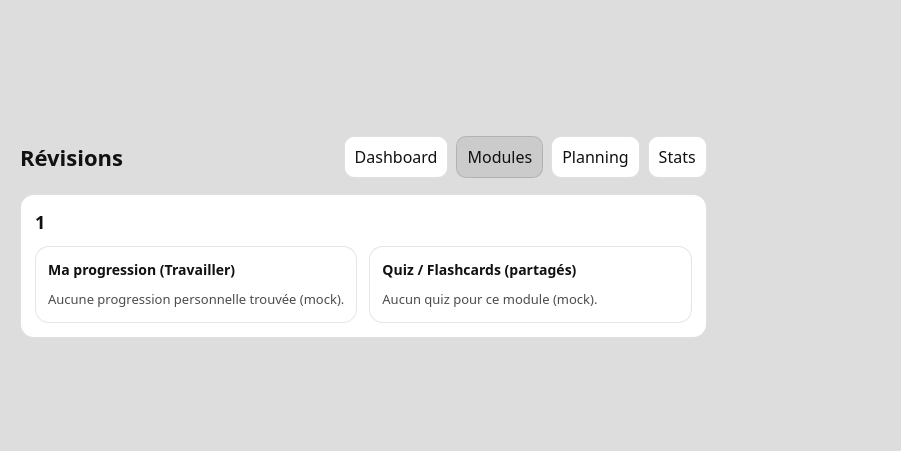
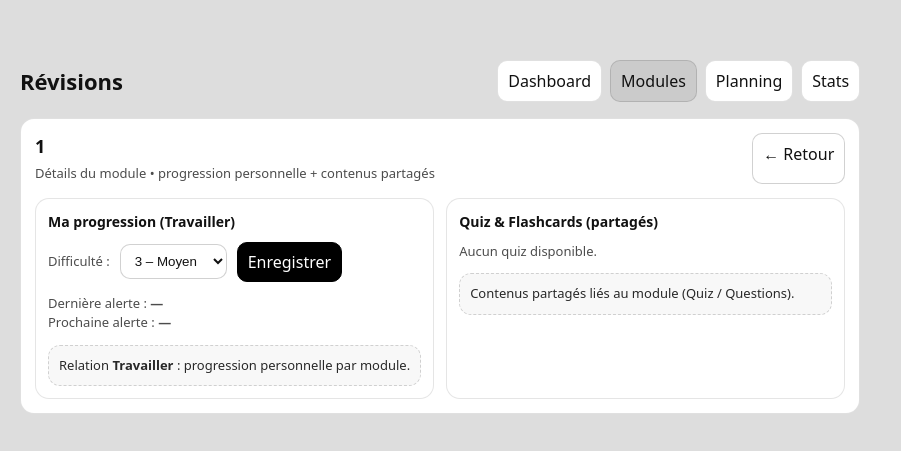
Before and after one commit to Rrogalaxy/MA-Metier_outil_de_revision, a React (Vite) app: page /modules/1 in a window 1280 px wide. Shown: the part 163-614 px from the top of the page, without its empty margins (0-901 px from the left). Built offline with nearby package versions, Linux system fonts and the light colour scheme.

Commit message:
mini correctifs des erreurs

```diff
--- a/src/pages/ModuleDetailPage.tsx
+++ b/src/pages/ModuleDetailPage.tsx
@@ -1,73 +1,288 @@
-import React, { useEffect, useMemo, useState } from "react";
+import {    useEffect, useMemo, useState, type CSSProperties} from "react";
 import { Link, useParams } from "react-router-dom";
-import { listMyModules } from "../services/modules.service";
+import { listMyModules, upsertMyModule } from "../services/modules.service";
 import { listQuizzesByModule } from "../services/quiz.service";
 import type { Quiz, UserModule } from "../types";
 
+/* utils */
+function addDaysISO(days: number) {
+    const d = new Date();
+    d.setDate(d.getDate() + days);
+    return d.toISOString().slice(0, 10);
+}
+
+// règle simple (POC crédible)
+function nextAlertDaysFromDifficulty(difficulty: number) {
+    const map: Record<number, number> = { 1: 7, 2: 5, 3: 3, 4: 2, 5: 1 };
+    return map[Math.max(1, Math.min(5, difficulty))] ?? 3;
+}
+
 export default function ModuleDetailPage() {
     const { moduleNom } = useParams();
-    const decoded = useMemo(() => decodeURIComponent(moduleNom ?? ""), [moduleNom]);
+
+    const decodedModule = useMemo(
+        () => decodeURIComponent(moduleNom ?? ""),
+        [moduleNom]
+    );
 
     const [myModule, setMyModule] = useState<UserModule | null>(null);
     const [quizzes, setQuizzes] = useState<Quiz[]>([]);
+    const [loading, setLoading] = useState(true);
+
+    const [difficulty, setDifficulty] = useState<number>(3);
+    const [saving, setSaving] = useState(false);
+    const [saveMsg, setSaveMsg] = useState<string | null>(null);
 
     useEffect(() => {
-        if (!decoded) return;
+        let cancelled = false;
 
-        listMyModules().then((list) => {
-            setMyModule(list.find((m) => m.moduleNom === decoded) ?? null);
+        async function load() {
+            if (!decodedModule) return;
+
+            setLoading(true);
+            setSaveMsg(null);
+
+            const [mods, qs] = await Promise.all([
+                listMyModules(),
+                listQuizzesByModule(decodedModule),
+            ]);
+
+            if (cancelled) return;
+
+            const mine = mods.find(m => m.moduleNom === decodedModule) ?? null;
+            setMyModule(mine);
+            setQuizzes(qs);
+            setDifficulty(mine?.difficulte ?? 3);
+
+            setLoading(false);
+        }
+
+        void load();
+        return () => {
+            cancelled = true;
+        };
+    }, [decodedModule]);
+
+    async function saveDifficulty() {
+        if (!decodedModule) return;
+
+        setSaving(true);
+        setSaveMsg(null);
+
+        try {
+            const today = new Date().toISOString().slice(0, 10);
+            const nextDays = nextAlertDaysFromDifficulty(difficulty);
+
+            const saved = await upsertMyModule({
+                moduleNom: decodedModule,
+                difficulte: difficulty,
+                derniereAlerte: today,
+                prochaineAlerte: addDaysISO(nextDays),
             });
 
-        listQuizzesByModule(decoded).then(setQuizzes);
-    }, [decoded]);
+            setMyModule(saved);
+            setSaveMsg("Progression enregistrée.");
+        } catch {
+            setSaveMsg("Erreur lors de l’enregistrement.");
+        } finally {
+            setSaving(false);
+            setTimeout(() => setSaveMsg(null), 2500);
+        }
+    }
 
-    if (!decoded) return <div style={muted}>Module introuvable.</div>;
+    if (!decodedModule) {
+        return (
+            <section style={card}>
+                <h2 style={h2}>Module introuvable</h2>
+            </section>
+        );
+    }
 
     return (
         <section style={card}>
-            <h2 style={h2}>{decoded}</h2>
+            <div style={headerRow}>
+                <div>
+                    <h2 style={{ ...h2, marginBottom: 4 }}>{decodedModule}</h2>
+                    <div style={muted}>
+                        Détails du module • progression personnelle + contenus partagés
+                    </div>
+                </div>
 
-            <div style={{ display: "grid", gridTemplateColumns: "1fr 1fr", gap: 12 }}>
+                <Link to="/modules" style={btnLink}>
+                    ← Retour
+                </Link>
+            </div>
+
+            {loading ? (
+                <div style={{ marginTop: 12, ...muted }}>Chargement…</div>
+            ) : (
+                <div style={grid}>
+                    {/* PROGRESSION */}
                     <div style={subCard}>
                         <h3 style={h3}>Ma progression (Travailler)</h3>
-                    {myModule ? (
-                        <>
-                            <div style={muted}>Difficulté: <b>{myModule.difficulte}</b></div>
-                            <div style={muted}>Dernière alerte: {myModule.derniereAlerte ?? "—"}</div>
-                            <div style={muted}>Prochaine alerte: {myModule.prochaineAlerte ?? "—"}</div>
-                        </>
-                    ) : (
-                        <div style={muted}>Aucune progression personnelle trouvée (mock).</div>
-                    )}
+
+                        <div style={rowWrap}>
+                            <label style={muted}>Difficulté :</label>
+
+                            <select
+                                value={difficulty}
+                                onChange={e => setDifficulty(Number(e.target.value))}
+                                style={select}
+                            >
+                                <option value={1}>1 – Facile</option>
+                                <option value={2}>2</option>
+                                <option value={3}>3 – Moyen</option>
+                                <option value={4}>4</option>
+                                <option value={5}>5 – Difficile</option>
+                            </select>
+
+                            <button
+                                onClick={() => void saveDifficulty()}
+                                style={btnPrimary}
+                                disabled={saving}
+                            >
+                                {saving ? "Enregistrement…" : "Enregistrer"}
+                            </button>
                         </div>
 
+                        {saveMsg && <div style={{ marginTop: 10, ...muted }}>{saveMsg}</div>}
+
+                        <div style={{ marginTop: 12 }}>
+                            <div style={muted}>
+                                Dernière alerte : <b>{myModule?.derniereAlerte ?? "—"}</b>
+                            </div>
+                            <div style={muted}>
+                                Prochaine alerte : <b>{myModule?.prochaineAlerte ?? "—"}</b>
+                            </div>
+                        </div>
+
+                        <div style={{ marginTop: 12, ...note }}>
+                            Relation <b>Travailler</b> : progression personnelle par module.
+                        </div>
+                    </div>
+
+                    {/* QUIZ */}
                     <div style={subCard}>
-                    <h3 style={h3}>Quiz / Flashcards (partagés)</h3>
+                        <h3 style={h3}>Quiz & Flashcards (partagés)</h3>
+
                         {quizzes.length === 0 ? (
-                        <div style={muted}>Aucun quiz pour ce module (mock).</div>
+                            <div style={muted}>Aucun quiz disponible.</div>
                         ) : (
                             <div style={{ display: "flex", flexDirection: "column", gap: 8 }}>
-                            {quizzes.map((q) => (
+                                {quizzes.map(q => (
                                     <div key={q.numeroQuiz} style={row}>
                                         <div style={{ flex: 1 }}>
-                                        <div style={{ fontWeight: 700 }}>{q.nomQuiz}</div>
-                                        <div style={muted}>{q.type} • créé le {q.dateCreation}</div>
+                                            <div style={{ fontWeight: 800 }}>{q.nomQuiz}</div>
+                                            <div style={muted}>
+                                                Type : {q.type} • Créé le {q.dateCreation}
                                             </div>
-                                    <Link to={`/quiz/${q.numeroQuiz}`} style={btn}>Ouvrir</Link>
+                                        </div>
+
+                                        <Link to={`/quiz/${q.numeroQuiz}`} style={btn}>
+                                            Ouvrir
+                                        </Link>
                                     </div>
                                 ))}
                             </div>
                         )}
+
+                        <div style={{ marginTop: 12, ...note }}>
+                            Contenus partagés liés au module (Quiz / Questions).
                         </div>
                     </div>
+                </div>
+            )}
         </section>
     );
 }
 
-const card: React.CSSProperties = { border: "1px solid rgba(0,0,0,0.12)", borderRadius: 14, padding: 14, background: "white" };
-const subCard: React.CSSProperties = { border: "1px solid rgba(0,0,0,0.10)", borderRadius: 14, padding: 12, background: "white" };
-const row: React.CSSProperties = { display: "flex", gap: 10, alignItems: "center", padding: "10px 0", borderBottom: "1px solid rgba(0,0,0,0.08)" };
-const h2: React.CSSProperties = { margin: "0 0 10px 0", fontSize: 18 };
-const h3: React.CSSProperties = { margin: "0 0 10px 0", fontSize: 14 };
-const muted: React.CSSProperties = { opacity: 0.75, fontSize: 13 };
-const btn: React.CSSProperties = { padding: "8px 10px", borderRadius: 10, border: "1px solid rgba(0,0,0,0.18)", background: "white", color: "#111", textDecoration: "none" };
+/* =======================
+   STYLES
+   ======================= */
+
+const card: CSSProperties = {
+    border: "1px solid rgba(0,0,0,0.12)",
+    borderRadius: 14,
+    padding: 14,
+    background: "white",
+};
+
+const subCard: CSSProperties = {
+    border: "1px solid rgba(0,0,0,0.10)",
+    borderRadius: 14,
+    padding: 12,
+    background: "white",
+};
+
+const headerRow: CSSProperties = {
+    display: "flex",
+    justifyContent: "space-between",
+    gap: 12,
+    flexWrap: "wrap",
+};
+
+const grid: CSSProperties = {
+    marginTop: 14,
+    display: "grid",
+    gridTemplateColumns: "1fr 1fr",
+    gap: 12,
+};
+
+const row: CSSProperties = {
+    display: "flex",
+    gap: 10,
+    alignItems: "center",
+    padding: "10px 0",
+    borderBottom: "1px solid rgba(0,0,0,0.08)",
+};
+
+const rowWrap: CSSProperties = {
+    display: "flex",
+    alignItems: "center",
+    gap: 10,
+    flexWrap: "wrap",
+};
+
+const h2: CSSProperties = { margin: "0 0 10px 0", fontSize: 18 };
+const h3: CSSProperties = { margin: "0 0 10px 0", fontSize: 14 };
+const muted: CSSProperties = { opacity: 0.75, fontSize: 13 };
+
+const note: CSSProperties = {
+    border: "1px dashed rgba(0,0,0,0.18)",
+    borderRadius: 12,
+    padding: 10,
+    fontSize: 13,
+    opacity: 0.9,
+    background: "rgba(0,0,0,0.03)",
+};
+
+const btn: CSSProperties = {
+    padding: "8px 10px",
+    borderRadius: 10,
+    border: "1px solid rgba(0,0,0,0.18)",
+    background: "white",
+    color: "#111",
+    cursor: "pointer",
+    textDecoration: "none",
+};
+
+const btnPrimary: CSSProperties = {
+    ...btn,
+    background: "black",
+    color: "white",
+    border: "1px solid black",
+};
+
+const btnLink: CSSProperties = {
+    ...btn,
+    background: "white",
+};
+
+const select: CSSProperties = {
+    padding: "8px 10px",
+    borderRadius: 10,
+    border: "1px solid rgba(0,0,0,0.18)",
+    background: "white",
+    color: "#111",
+    outline: "none",
+};
```
Lines whose indentation alone changed are shown as unchanged.
